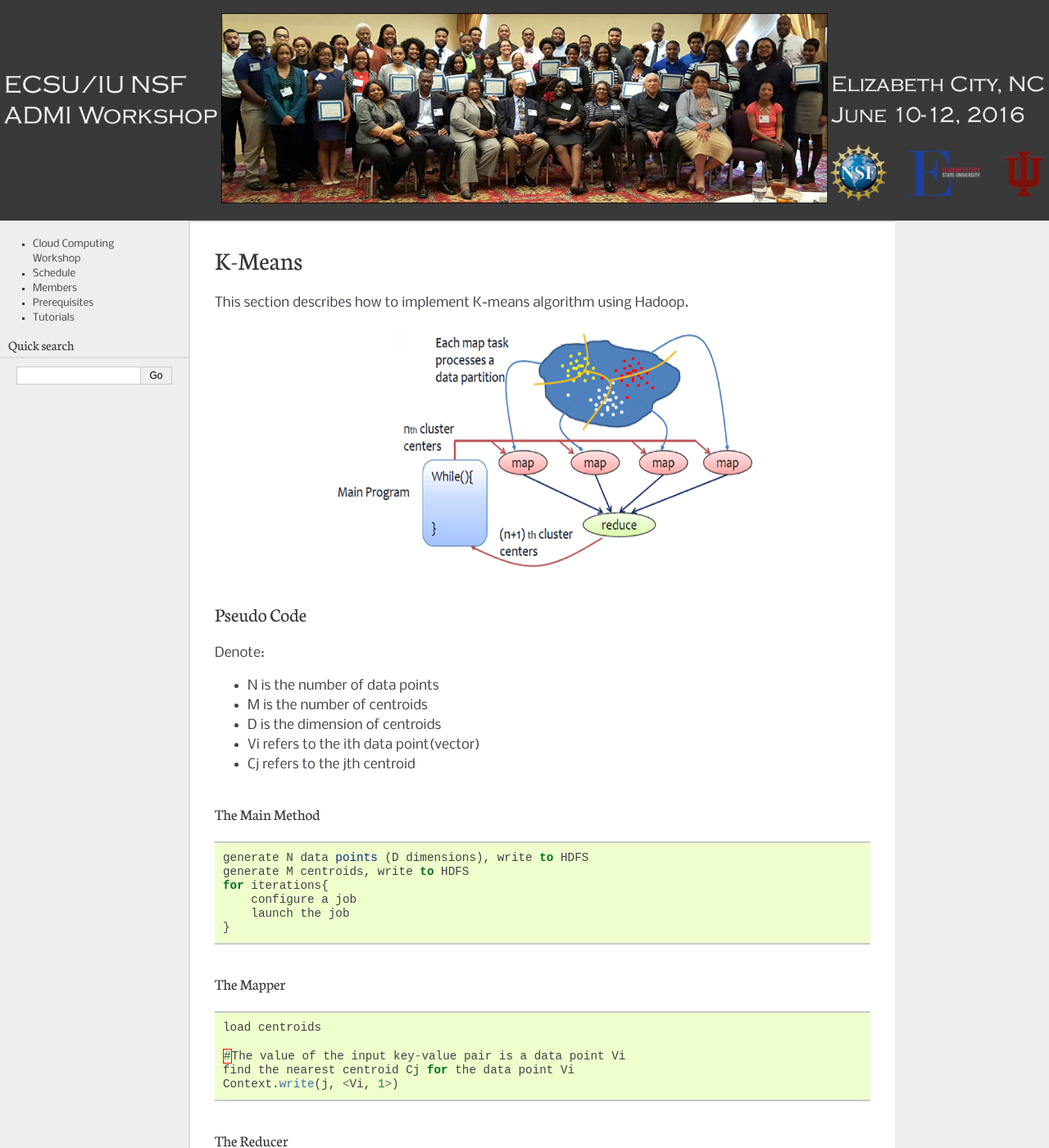
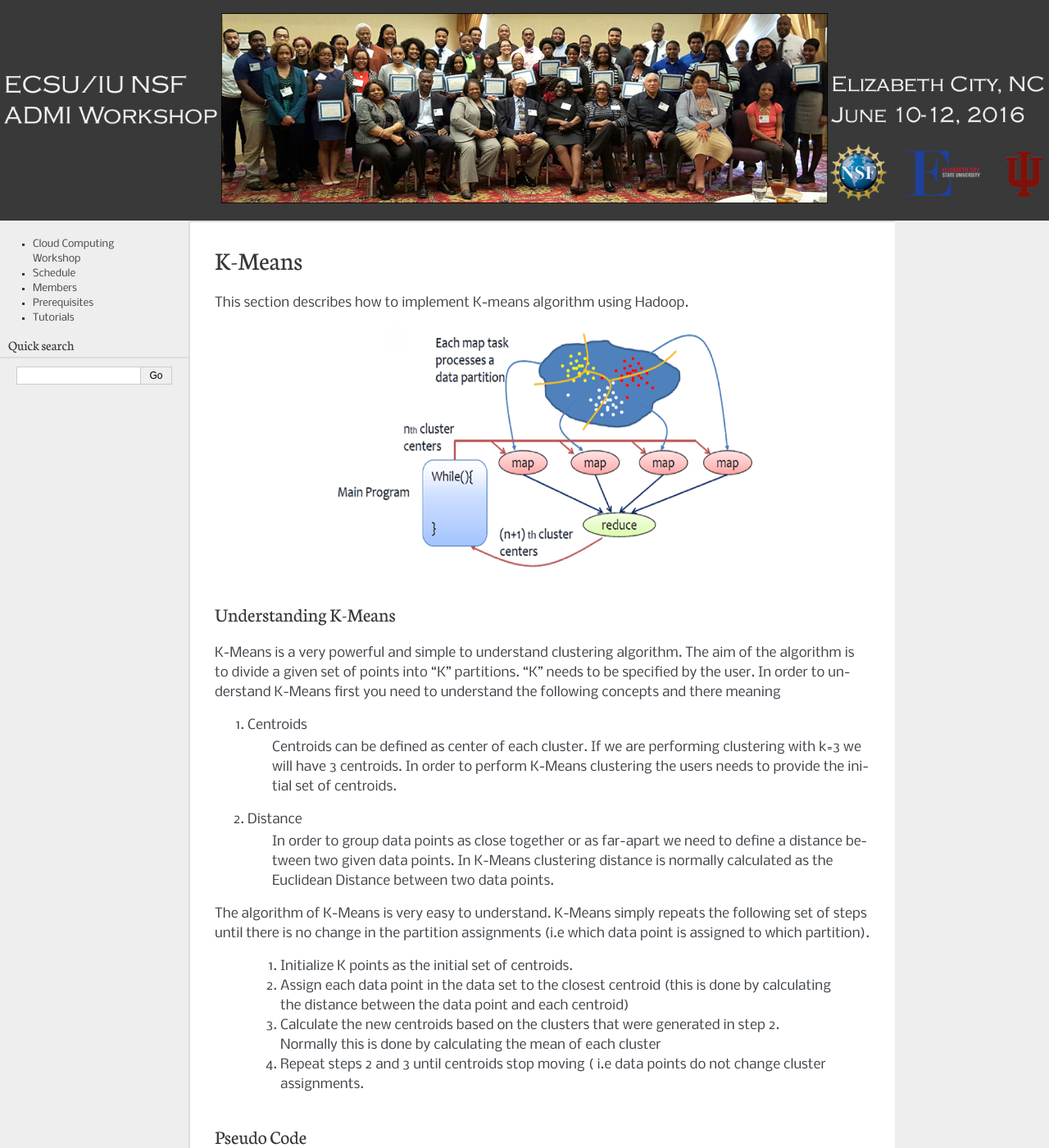
Before and after one commit to wigginst/www-1, a Sphinx documentation site: the page built from docs/source/kmeans.rst, in a window 1280 px wide and 1400 px high. Shown: the whole window at 82% size. Built offline with Sphinx 7.4.7, drawn with Linux system fonts in a browser that asks for light colours.

Commit message:
adding description for K-Means

```diff
--- a/docs/source/kmeans.rst
+++ b/docs/source/kmeans.rst
@@ -8,6 +8,29 @@ This section describes how to implement K-means algorithm using Hadoop.
    :width: 520px
    :alt: hadoop kmeans
    :align: center
+
+
+Understanding K-Means
+-------------------
+K-Means is a very powerful and simple to understand clustering algorithm. The aim of the algorithm is to divide a given set of points into "K" partitions. "K" needs to be specified
+by the user. In order to understand K-Means first you need to understand the following concepts and there meaning
+
+1. Centroids
+    Centroids can be defined as center of each cluster. If we are performing clustering with k=3 we will have 3 centroids. In order to perform K-Means clustering the users needs to
+    provide the initial set of centroids.
+
+2. Distance
+    In order to group data points as close together or as far-apart we need to define a distance between two given data points. In K-Means clustering distance is normally calculated as the Euclidean
+    Distance between two data points.
+
+The algorithm of K-Means is very easy to understand. K-Means simply repeats the following set of steps until there is no change in the partition assignments (i.e which data point is
+assigned to which partition).
+
+    1. Initialize K points as the initial set of centroids.
+    2. Assign each data point in the data set to the closest centroid (this is done by calculating the distance between the data point and each centroid)
+    3. Calculate the new centroids based on the clusters that were generated in step 2. Normally this is done by calculating the mean of each cluster
+    4. Repeat steps 2 and 3 until centroids stop moving ( i.e data points do not change cluster assignments.
+
 
 Pseudo Code
 ------------------
```
